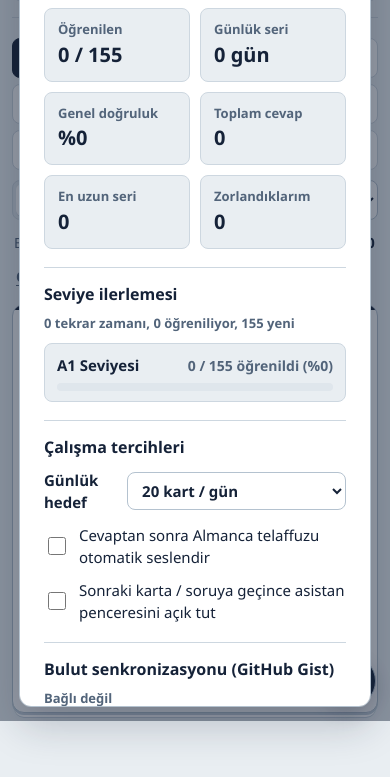
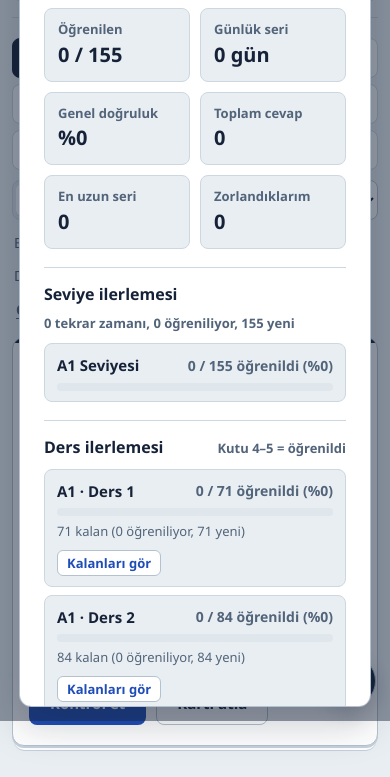
Before and after one commit to SohoTakuan/deutschkarte, a plain HTML site: page index.html in a window 390 px wide. Both pictures are taken after a click on the button "İlerleme". Shown: the part 123-900 px from the top of the page. Drawn offline with Linux system fonts and the light colour scheme.

Commit message:
Feat: add per-lesson learned/remaining progress and unlearned filter (v17)

```diff
--- a/app.js
+++ b/app.js
@@ -1,6 +1,7 @@
 import {
   ALL_WORDS,
   getLessonList,
+  getLessonSummary,
   getLevelSummary,
   getWordsForLesson
 } from "./data/index.js";
@@ -434,6 +435,7 @@ const els = {
   statMistakes: document.getElementById("stat-mistakes"),
   srsSummary: document.getElementById("srs-summary"),
   levelProgressList: document.getElementById("level-progress-list"),
+  lessonProgressList: document.getElementById("lesson-progress-list"),
   dailyGoalSelect: document.getElementById("daily-goal-select"),
   autoSpeakToggle: document.getElementById("auto-speak-toggle"),
   keepAiOpenToggle: document.getElementById("keep-ai-open-toggle"),
@@ -816,10 +818,18 @@ function updateTopControls() {
     btn.disabled = isArticlesMode;
   }
 
-  const activeWords = getActiveWords();
+  const scopedWords = getWordsForLesson(appState.settings.lesson).filter(
+    (word) => !isWordHidden(word.id)
+  );
+  const scopedLearned = countMasteredWords(scopedWords);
+  const scopedTotal = scopedWords.length;
+  const scopedRemaining = scopedTotal - scopedLearned;
+  const scopedPct =
+    scopedTotal > 0 ? Math.round((scopedLearned / scopedTotal) * 100) : 0;
+
   els.lessonSelect.value = appState.settings.lesson;
   els.dailyProgress.textContent = `${appState.daily.count} / ${appState.settings.dailyGoal}`;
-  els.masteredCount.textContent = `${countMasteredWords(activeWords)} / ${activeWords.length}`;
+  els.masteredCount.textContent = `${scopedLearned} / ${scopedTotal} (%${scopedPct} · ${scopedRemaining} kalan)`;
   els.sessionScore.textContent = `${runtime.sessionCorrect} / ${runtime.sessionAnswered}`;
   els.sessionStreak.textContent = String(runtime.sessionStreak);
 }
@@ -2157,6 +2167,12 @@ function getFilteredDictionaryWords() {
     if (runtime.dictFilter === "mistakes" && !appState.mistakes[word.id]) {
       return false;
     }
+    if (
+      runtime.dictFilter === "unlearned" &&
+      (appState.cards[word.id]?.box || 0) >= 4
+    ) {
+      return false;
+    }
 
     if (!query) {
       return true;
@@ -2223,12 +2239,20 @@ function renderDictionary() {
 
   if (items.length === 0) {
     if (els.dictEmptyText) {
-      els.dictEmptyText.textContent =
+      if (
         runtime.dictFilter === "hidden" &&
         runtime.dictQuery.trim() === "" &&
         runtime.dictLesson === "all"
-          ? "Gizlediğiniz kelime yok."
-          : "Arama ölçütünüze uygun kelime bulunamadı.";
+      ) {
+        els.dictEmptyText.textContent = "Gizlediğiniz kelime yok.";
+      } else if (
+        runtime.dictFilter === "unlearned" &&
+        runtime.dictQuery.trim() === ""
+      ) {
+        els.dictEmptyText.textContent = "Bu kapsamda öğrenilmemiş kelime kalmadı!";
+      } else {
+        els.dictEmptyText.textContent = "Arama ölçütünüze uygun kelime bulunamadı.";
+      }
     }
     els.dictList.hidden = true;
     els.dictEmpty.hidden = false;
@@ -2467,6 +2491,81 @@ function refreshBackupModal() {
     els.levelProgressList.appendChild(row);
   }
 
+  if (els.lessonProgressList) {
+    const lessonSummaries = getLessonSummary(
+      appState.cards,
+      appState.hiddenWords
+    );
+    els.lessonProgressList.innerHTML = "";
+
+    for (const item of lessonSummaries) {
+      const row = document.createElement("div");
+      row.className = "level-row";
+
+      const head = document.createElement("div");
+      head.className = "level-row-head";
+
+      const name = document.createElement("span");
+      name.className = "level-name";
+      name.textContent = `${item.level} · ${item.title}`;
+
+      const counts = document.createElement("span");
+      counts.className = "level-counts";
+      counts.textContent = `${item.learned} / ${item.total} öğrenildi (%${item.percent})`;
+
+      const track = document.createElement("div");
+      track.className = "level-bar-track";
+      const fill = document.createElement("div");
+      fill.className = "level-bar-fill";
+      fill.style.width = `${item.percent}%`;
+      track.appendChild(fill);
+
+      const foot = document.createElement("div");
+      foot.className = "lesson-row-foot";
+
+      const hiddenText = item.hidden > 0 ? `, ${item.hidden} gizli` : "";
+      const detail = document.createElement("span");
+      detail.textContent = `${item.remaining} kalan (${item.inProgress} öğreniliyor, ${item.unseen} yeni${hiddenText})`;
+      foot.appendChild(detail);
+
+      if (item.remaining > 0) {
+        const jumpBtn = document.createElement("button");
+        jumpBtn.type = "button";
+        jumpBtn.className = "lesson-jump-btn";
+        jumpBtn.textContent = "Kalanları gör";
+        jumpBtn.addEventListener("click", () => {
+          els.backupDialog?.close();
+          runtime.dictLesson = item.title;
+          if (els.dictLessonSelect) {
+            els.dictLessonSelect.value = item.title;
+          }
+          runtime.dictFilter = "unlearned";
+          runtime.dictQuery = "";
+          if (els.dictSearch) {
+            els.dictSearch.value = "";
+          }
+          for (const chip of els.dictFilterChips) {
+            chip.classList.toggle("is-active", chip.dataset.filter === "unlearned");
+          }
+          switchTab("dictionary");
+        });
+        foot.appendChild(jumpBtn);
+      } else {
+        const doneTag = document.createElement("span");
+        doneTag.className = "lesson-done-tag";
+        doneTag.textContent = "Tamamlandı";
+        foot.appendChild(doneTag);
+      }
+
+      head.appendChild(name);
+      head.appendChild(counts);
+      row.appendChild(head);
+      row.appendChild(track);
+      row.appendChild(foot);
+      els.lessonProgressList.appendChild(row);
+    }
+  }
+
   refreshSyncUI();
   els.resetInitialRow.hidden = false;
   els.resetConfirmRow.hidden = true;
--- a/data/index.js
+++ b/data/index.js
@@ -75,3 +75,47 @@ export function getLevelSummary(cardsMap = {}, hiddenMap = {}) {
     };
   });
 }
+
+export function getLessonSummary(cardsMap = {}, hiddenMap = {}) {
+  return LESSONS.map(({ id, level, title, subtitle }) => {
+    const lessonWords = ALL_WORDS.filter((item) => item.lessonId === id);
+    let total = 0;
+    let learned = 0;
+    let inProgress = 0;
+    let unseen = 0;
+    let hidden = 0;
+
+    for (const word of lessonWords) {
+      if (hiddenMap[word.id]) {
+        hidden += 1;
+        continue;
+      }
+      total += 1;
+      const card = cardsMap[word.id];
+      if (!card || !card.seen) {
+        unseen += 1;
+      } else if (card.box >= 4) {
+        learned += 1;
+      } else {
+        inProgress += 1;
+      }
+    }
+
+    const remaining = total - learned;
+    const percent = total > 0 ? Math.round((learned / total) * 100) : 0;
+
+    return {
+      id,
+      level: level || "A1",
+      title,
+      subtitle,
+      total,
+      learned,
+      remaining,
+      inProgress,
+      unseen,
+      hidden,
+      percent
+    };
+  });
+}
--- a/index.html
+++ b/index.html
@@ -478,6 +478,7 @@
             <button type="button" class="filter-chip" data-filter="noun">İsimler</button>
             <button type="button" class="filter-chip" data-filter="phrase">Kalıp ve Fiiller</button>
             <button type="button" class="filter-chip" data-filter="mistakes">Zorlandıklarım</button>
+            <button type="button" class="filter-chip" data-filter="unlearned">Kalanlar</button>
             <button type="button" class="filter-chip filter-chip-with-badge" data-filter="hidden">
               <span>Gizlenenler</span>
               <span id="dict-hidden-badge" class="chip-count-badge" hidden>0</span>
@@ -541,6 +542,14 @@
           <span id="srs-summary" class="srs-summary"></span>
         </div>
         <div id="level-progress-list" class="level-progress-list"></div>
+      </div>
+
+      <div class="level-progress-section">
+        <div class="section-head-row">
+          <h3 class="backup-heading">Ders ilerlemesi</h3>
+          <span class="srs-summary">Kutu 4–5 = öğrenildi</span>
+        </div>
+        <div id="lesson-progress-list" class="level-progress-list"></div>
       </div>
 
       <div class="prefs-section">
--- a/styles.css
+++ b/styles.css
@@ -1746,6 +1746,35 @@ button {
   background-color: var(--accent-das);
   border-radius: var(--radius-pill);
   transition: width 180ms ease;
+}
+
+.lesson-row-foot {
+  display: flex;
+  align-items: center;
+  justify-content: space-between;
+  flex-wrap: wrap;
+  gap: 8px;
+  font-size: 0.8125rem;
+  color: var(--ink-muted);
+}
+
+.lesson-jump-btn {
+  padding: 3px 9px;
+  border-radius: 6px;
+  border: 1px solid var(--rule-strong);
+  background-color: var(--card);
+  color: var(--accent-der);
+  font-size: 0.8125rem;
+  font-weight: 600;
+}
+
+.lesson-jump-btn:hover {
+  border-color: var(--accent-der);
+}
+
+.lesson-done-tag {
+  color: var(--accent-das);
+  font-weight: 700;
 }
 
 .prefs-row {
--- a/sw.js
+++ b/sw.js
@@ -1,4 +1,4 @@
-const CACHE_VERSION = "deutschkarte-v16";
+const CACHE_VERSION = "deutschkarte-v17";
 
 const PRECACHE_URLS = [
   "./",
```
Also changed, not shown: 1 other file.
